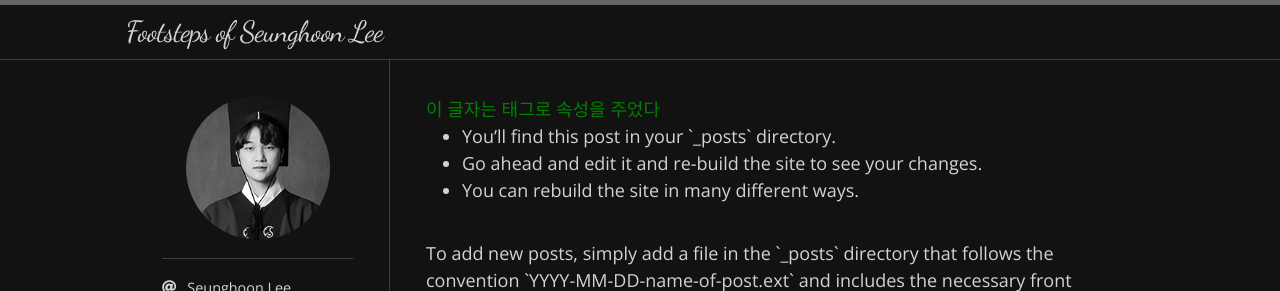
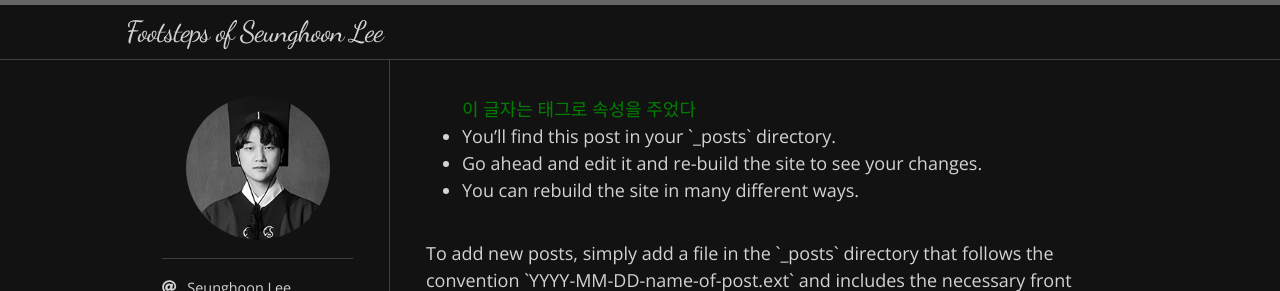
Before and after one commit to SeungHoon00/seunghoon00.github.io, a Jekyll site: the page built from index.html, in a window 1280 px wide. Shown: the top 291 px of the page. Built offline with Jekyll 4.4.1, drawn with Linux system fonts in a browser that asks for light colours; nearby versions of some CDN libraries; some web fonts are replaced; the list of posts is cut into pages by our own code.

Commit message:
Update home.html

```diff
--- a/_layouts/home.html
+++ b/_layouts/home.html
@@ -12,10 +12,10 @@ layout: default
     {% assign posts = site.posts %}
   {% endif %}
   <div>
-  <span style="color: green;">
-  이 글자는 태그로 속성을 주었다
-  </span>
   <ul>
+    <span style="color: green;">
+    이 글자는 태그로 속성을 주었다
+    </span>
     <li>You’ll find this post in your `_posts` directory.</li>
     <li>Go ahead and edit it and re-build the site to see your changes. </li>
     <li>You can rebuild the site in many different ways.</li>
```
